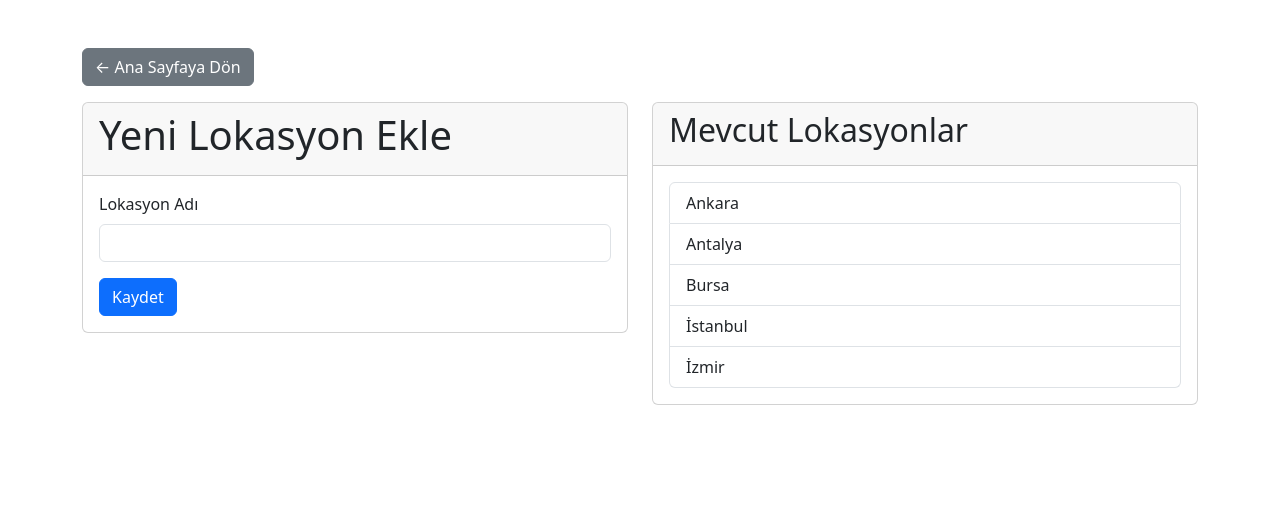
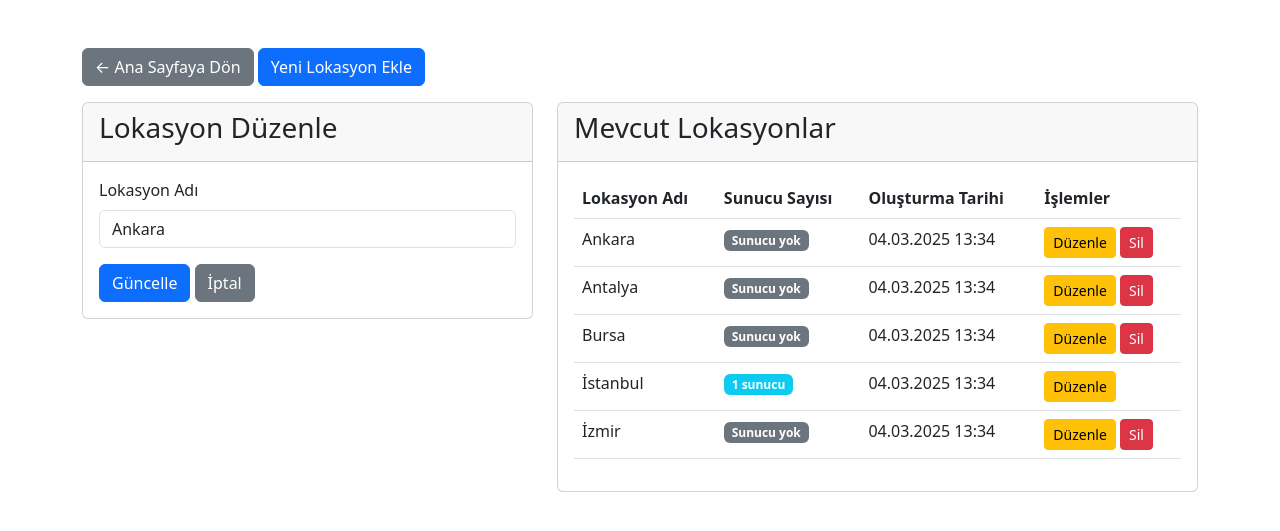
Before and after one commit to hermesthecat/sistem_takip, a PHP site: page /lokasyon_ekle.php?id=2 in a window 1280 px wide. Shown: the top 531 px of the page. Run offline with PHP 8.4, Linux system fonts and the light colour scheme; data comes from the database, SQL or seed files in the repository; tables that the repository leaves empty hold one stand-in row (values such as "Sample post").

Commit message:
Lokasyon yönetim sayfasını geliştir: Düzenleme, silme ve detaylı listeleme özellikleri ekle

```diff
--- a/lokasyon_ekle.php
+++ b/lokasyon_ekle.php
@@ -6,29 +6,79 @@ require_once 'config/database.php';
 
 $mesaj = '';
 
+// URL'den gelen mesajları kontrol et
+if (isset($_GET['hata'])) {
+    $mesaj = "<div class='alert alert-danger'>" . htmlspecialchars($_GET['hata']) . "</div>";
+} elseif (isset($_GET['basari'])) {
+    $mesaj = "<div class='alert alert-success'>" . htmlspecialchars($_GET['basari']) . "</div>";
+}
+
+$duzenle_mod = false;
+$lokasyon = null;
+
+// Düzenleme modu kontrolü
+if (isset($_GET['id']) && !empty($_GET['id'])) {
+    $id = mysqli_real_escape_string($conn, $_GET['id']);
+    $sql = "SELECT * FROM lokasyonlar WHERE id = '$id'";
+    $result = mysqli_query($conn, $sql);
+    $lokasyon = mysqli_fetch_assoc($result);
+
+    if ($lokasyon) {
+        $duzenle_mod = true;
+    }
+}
+
 if ($_SERVER['REQUEST_METHOD'] == 'POST') {
     $lokasyon_adi = mysqli_real_escape_string($conn, $_POST['lokasyon_adi']);
 
-    // Aynı isimde lokasyon var mı kontrol et
+    if ($duzenle_mod) {
+        // Güncelleme işlemi
+        $id = mysqli_real_escape_string($conn, $_GET['id']);
+
+        // Aynı isimde lokasyon var mı kontrolü (kendi adı hariç)
+        $sql_kontrol = "SELECT id FROM lokasyonlar WHERE lokasyon_adi = '$lokasyon_adi' AND id != '$id'";
+        $result_kontrol = mysqli_query($conn, $sql_kontrol);
+
+        if (mysqli_num_rows($result_kontrol) > 0) {
+            $mesaj = "<div class='alert alert-danger'>Hata: Bu lokasyon adı zaten kullanılıyor!</div>";
+        } else {
+            $sql = "UPDATE lokasyonlar SET lokasyon_adi = '$lokasyon_adi' WHERE id = '$id'";
+
+            if (mysqli_query($conn, $sql)) {
+                $mesaj = "<div class='alert alert-success'>Lokasyon başarıyla güncellendi.</div>";
+                // Güncel veriyi al
+                $sql = "SELECT * FROM lokasyonlar WHERE id = '$id'";
+                $result = mysqli_query($conn, $sql);
+                $lokasyon = mysqli_fetch_assoc($result);
+            } else {
+                $mesaj = "<div class='alert alert-danger'>Hata: " . mysqli_error($conn) . "</div>";
+            }
+        }
+    } else {
+        // Yeni lokasyon ekleme
         $sql_kontrol = "SELECT id FROM lokasyonlar WHERE lokasyon_adi = '$lokasyon_adi'";
         $result_kontrol = mysqli_query($conn, $sql_kontrol);
 
         if (mysqli_num_rows($result_kontrol) > 0) {
-        $mesaj = "Hata: Bu lokasyon zaten mevcut!";
+            $mesaj = "<div class='alert alert-danger'>Hata: Bu lokasyon adı zaten kullanılıyor!</div>";
         } else {
             $sql = "INSERT INTO lokasyonlar (lokasyon_adi) VALUES ('$lokasyon_adi')";
 
             if (mysqli_query($conn, $sql)) {
-            header('Location: index.php');
-            exit;
+                $mesaj = "<div class='alert alert-success'>Yeni lokasyon başarıyla eklendi.</div>";
+                $_POST = array(); // Formu temizle
             } else {
-            $mesaj = "Hata: " . mysqli_error($conn);
+                $mesaj = "<div class='alert alert-danger'>Hata: " . mysqli_error($conn) . "</div>";
+            }
         }
     }
 }
 
 // Mevcut lokasyonları listele
-$sql_lokasyonlar = "SELECT * FROM lokasyonlar ORDER BY lokasyon_adi";
+$sql_lokasyonlar = "SELECT l.*,
+                    (SELECT COUNT(*) FROM fiziksel_sunucular WHERE lokasyon_id = l.id) as sunucu_sayisi
+                    FROM lokasyonlar l
+                    ORDER BY l.lokasyon_adi";
 $result_lokasyonlar = mysqli_query($conn, $sql_lokasyonlar);
 ?>
 
@@ -36,47 +86,86 @@ $result_lokasyonlar = mysqli_query($conn, $sql_lokasyonlar);
 <html lang="tr">
 <head>
     <meta charset="UTF-8">
-    <title>Yeni Lokasyon Ekle</title>
+    <title>Lokasyon Yönetimi</title>
     <link href="https://cdn.jsdelivr.net/npm/bootstrap@5.3.0/dist/css/bootstrap.min.css" rel="stylesheet">
 </head>
 <body>
     <div class="container mt-5">
         <div class="mb-3">
             <a href="index.php" class="btn btn-secondary">← Ana Sayfaya Dön</a>
+            <?php if ($duzenle_mod): ?>
+                <a href="lokasyon_ekle.php" class="btn btn-primary">Yeni Lokasyon Ekle</a>
+            <?php endif; ?>
         </div>
         <div class="row">
-            <div class="col-md-6">
+            <div class="col-md-5">
                 <div class="card">
                     <div class="card-header">
-                        <h1 class="card-title">Yeni Lokasyon Ekle</h1>
+                        <h1 class="card-title h3"><?php echo $duzenle_mod ? 'Lokasyon Düzenle' : 'Yeni Lokasyon Ekle'; ?></h1>
                     </div>
                     <div class="card-body">
-                        <?php if ($mesaj): ?>
-                            <div class="alert alert-danger"><?php echo $mesaj; ?></div>
-                        <?php endif; ?>
+                        <?php echo $mesaj; ?>
 
                         <form method="POST">
                             <div class="mb-3">
                                 <label for="lokasyon_adi" class="form-label">Lokasyon Adı</label>
-                                <input type="text" class="form-control" id="lokasyon_adi" name="lokasyon_adi" required>
+                                <input type="text" class="form-control" id="lokasyon_adi" name="lokasyon_adi"
+                                    value="<?php echo $duzenle_mod ? $lokasyon['lokasyon_adi'] : (isset($_POST['lokasyon_adi']) ? $_POST['lokasyon_adi'] : ''); ?>"
+                                    required>
                             </div>
-                            <button type="submit" class="btn btn-primary">Kaydet</button>
+                            <button type="submit" class="btn btn-primary">
+                                <?php echo $duzenle_mod ? 'Güncelle' : 'Kaydet'; ?>
+                            </button>
+                            <?php if ($duzenle_mod): ?>
+                                <a href="lokasyon_ekle.php" class="btn btn-secondary">İptal</a>
+                            <?php endif; ?>
                         </form>
                     </div>
                 </div>
             </div>
-            <div class="col-md-6">
+            <div class="col-md-7">
                 <div class="card">
                     <div class="card-header">
-                        <h2 class="card-title">Mevcut Lokasyonlar</h2>
+                        <h2 class="card-title h3">Mevcut Lokasyonlar</h2>
                     </div>
                     <div class="card-body">
-                        <div class="list-group">
-                            <?php while ($lokasyon = mysqli_fetch_assoc($result_lokasyonlar)): ?>
-                                <div class="list-group-item">
-                                    <?php echo $lokasyon['lokasyon_adi']; ?>
-                                </div>
+                        <div class="table-responsive">
+                            <table class="table table-hover">
+                                <thead>
+                                    <tr>
+                                        <th>Lokasyon Adı</th>
+                                        <th>Sunucu Sayısı</th>
+                                        <th>Oluşturma Tarihi</th>
+                                        <th>İşlemler</th>
+                                    </tr>
+                                </thead>
+                                <tbody>
+                                    <?php
+                                    mysqli_data_seek($result_lokasyonlar, 0);
+                                    while ($row = mysqli_fetch_assoc($result_lokasyonlar)):
+                                    ?>
+                                        <tr>
+                                            <td><?php echo $row['lokasyon_adi']; ?></td>
+                                            <td>
+                                                <?php if ($row['sunucu_sayisi'] > 0): ?>
+                                                    <span class="badge bg-info"><?php echo $row['sunucu_sayisi']; ?> sunucu</span>
+                                                <?php else: ?>
+                                                    <span class="badge bg-secondary">Sunucu yok</span>
+                                                <?php endif; ?>
+                                            </td>
+                                            <td><?php echo date('d.m.Y H:i', strtotime($row['olusturma_tarihi'])); ?></td>
+                                            <td>
+                                                <a href="?id=<?php echo $row['id']; ?>" class="btn btn-sm btn-warning">Düzenle</a>
+                                                <?php if ($row['sunucu_sayisi'] == 0): ?>
+                                                    <a href="lokasyon_sil.php?id=<?php echo $row['id']; ?>"
+                                                       class="btn btn-sm btn-danger"
+                                                       onclick="return confirm('Bu lokasyonu silmek istediğinize emin misiniz?')">Sil</a>
+                                                <?php endif; ?>
+                                            </td>
+                                        </tr>
                                     <?php endwhile; ?>
+                                </tbody>
+                            </table>
                         </div>
                     </div>
                 </div>
```
Also changed, not shown: lokasyon_sil.php (added, +30 -0 lines). Lines whose indentation alone changed are shown as unchanged.
